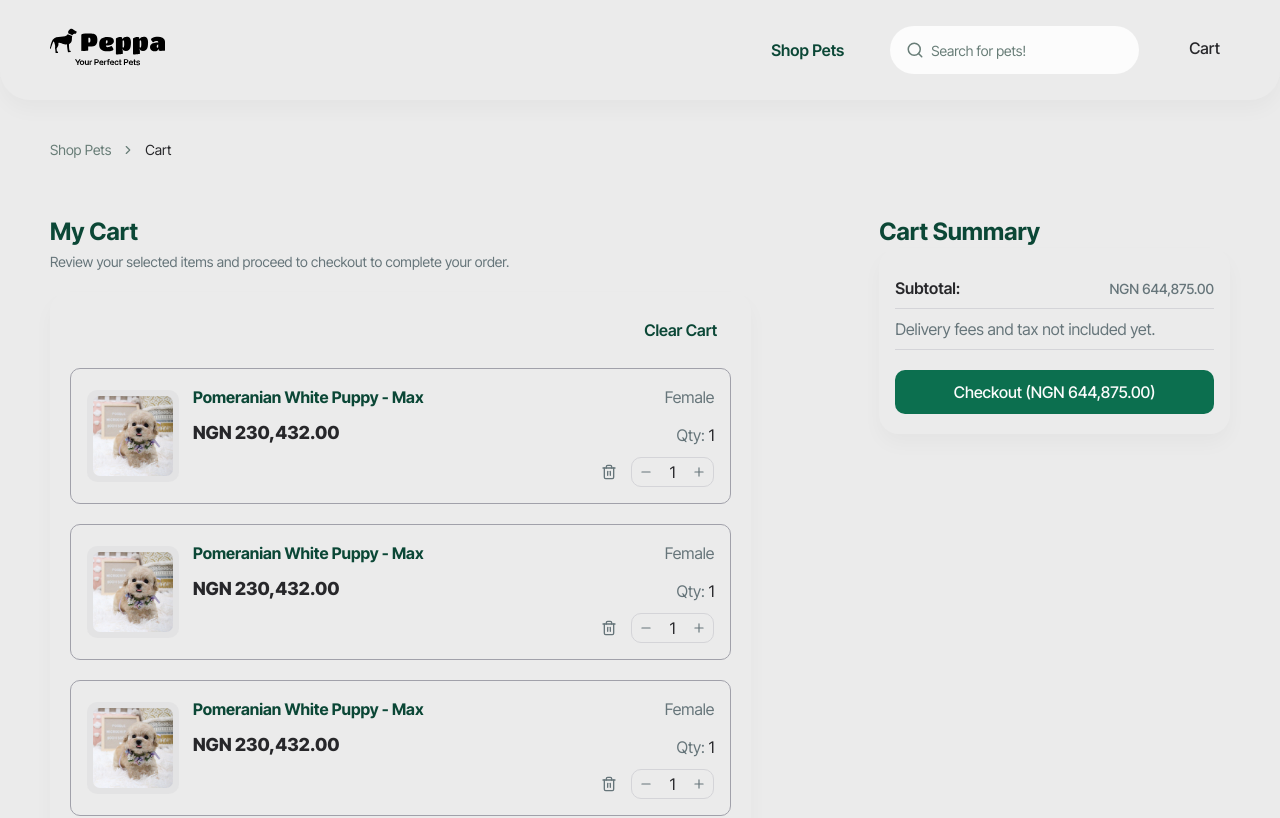
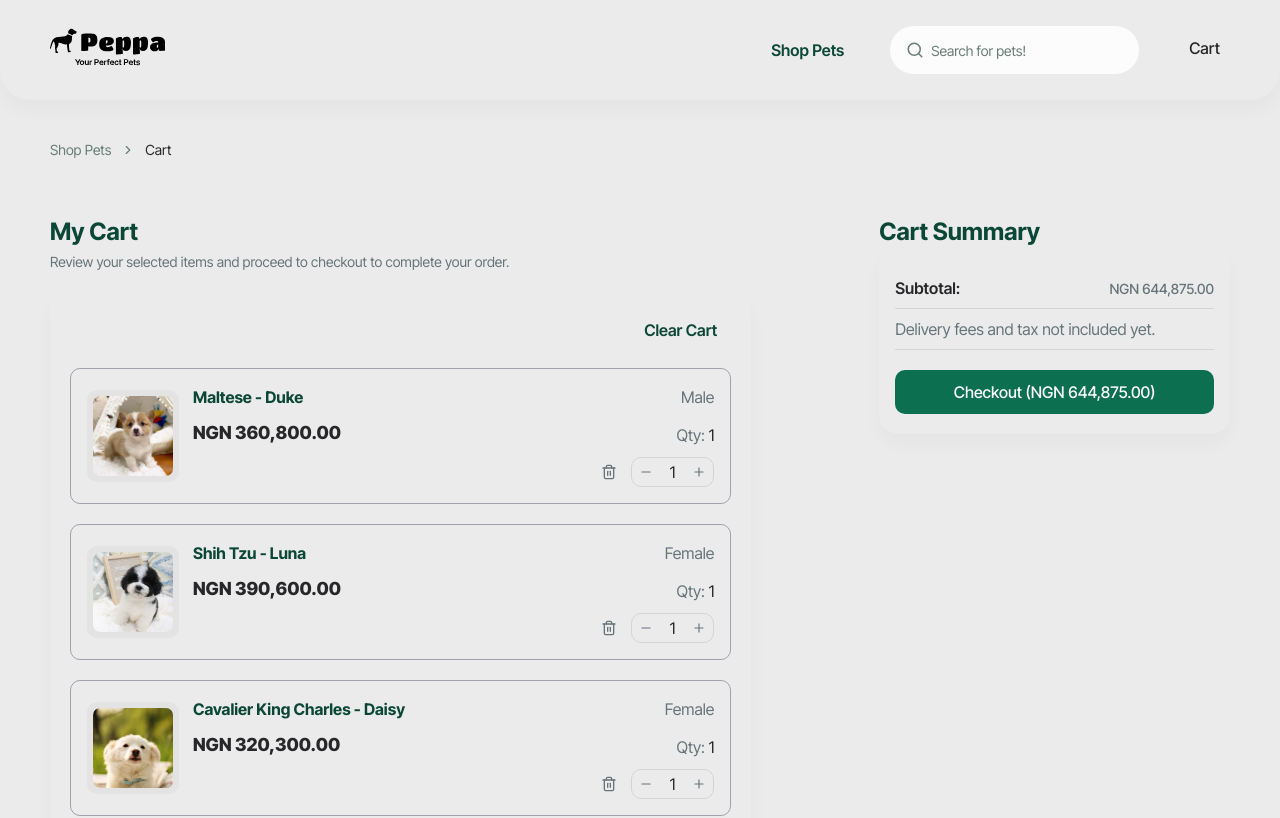
Before and after one commit to elitenoire/hng11-tre-x, a Next.js app: page /cart in a window 1280 px wide. Shown: the top 818 px of the page. Built offline with nearby package versions, Linux system fonts and the light colour scheme.

Commit message:
fix links, mixup cart items

```diff
--- a/app/cart/page.tsx
+++ b/app/cart/page.tsx
@@ -6,6 +6,10 @@ import { Button } from '@/components/ui/button'
 import { CheckoutCard } from '@/components/CheckoutCard'
 import { CartCard } from '@/components/CartCard'
 import { BreadcrumbsCart } from '@/components/Breadcrumbs'
+
+import { pets } from '@/data/pets'
+
+const orderedPets = pets.slice(3, 6)
 
 export const metadata: Metadata = {
   title: 'My Cart',
@@ -52,9 +56,9 @@ export default function CartPage() {
                   Clear Cart
                 </Button>
               </div>
-              <CartCard />
-              <CartCard />
-              <CartCard />
+              {orderedPets.map(({ title, gene, imgSrc, price }) => (
+                <CartCard key={title} title={title} gene={gene} imgSrc={imgSrc} price={price} />
+              ))}
             </div>
           </CheckoutCard>
           <div className="rounded-[20px] p-5 shadow-body lg:hidden">
--- a/components/CartCard.tsx
+++ b/components/CartCard.tsx
@@ -4,16 +4,9 @@ import { QtyInput } from '@/components/QtyInput'
 
 type CartCardProps = {} & Partial<OrderCardProps>
 
-export function CartCard({}: CartCardProps) {
+export function CartCard({ title, gene, price, imgSrc }: CartCardProps) {
   return (
-    <OrderCard
-      title="Pomeranian White Puppy - Max"
-      gene="Female"
-      price="NGN 230,432.00"
-      qty={1}
-      imgSrc="/img/max.png"
-      shrink
-    >
+    <OrderCard title={title} gene={gene} price={price} qty={1} imgSrc={imgSrc} shrink>
       <div className="flex justify-end">
         <QtyInput withDelete />
       </div>
--- a/components/Header.tsx
+++ b/components/Header.tsx
@@ -25,8 +25,8 @@ export function Header() {
               </Link>
             </Button>
           </div>
-          <Button variant="link" className="mr-8 max-lg:hidden">
-            Shop Pets
+          <Button variant="link" className="mr-8 max-lg:hidden" asChild>
+            <Link href="/">Shop Pets</Link>
           </Button>
         </div>
         <div className="flex md:gap-3.5">
--- a/components/Hero.tsx
+++ b/components/Hero.tsx
@@ -32,7 +32,7 @@ export function Hero() {
               View Intro <Play className="ml-2 size-6 fill-none" />
             </Button>
             <Button variant="secondary" size="lg" className="flex-1" asChild>
-              <Link href="#">Shop Pets</Link>
+              <Link href="#shop-pets">Shop Pets</Link>
             </Button>
           </div>
         </div>
--- a/components/ShopPets.tsx
+++ b/components/ShopPets.tsx
@@ -10,7 +10,7 @@ import { pets } from '@/data/pets'
 
 export function ShopPets() {
   return (
-    <section className="mt-10 flex gap-6">
+    <section id="shop-pets" className="mt-10 flex gap-6">
       <div className="sticky top-0 w-[280px] space-y-5 self-start text-primary max-lg:hidden">
         <h2 className="text-2xl font-bold text-primary">Filter</h2>
         <div>
--- a/styles/globals.css
+++ b/styles/globals.css
@@ -51,6 +51,9 @@
   body {
     @apply h-full;
   }
+  html {
+    @apply scroll-smooth;
+  }
   body {
     @apply bg-background text-foreground;
   }
```
